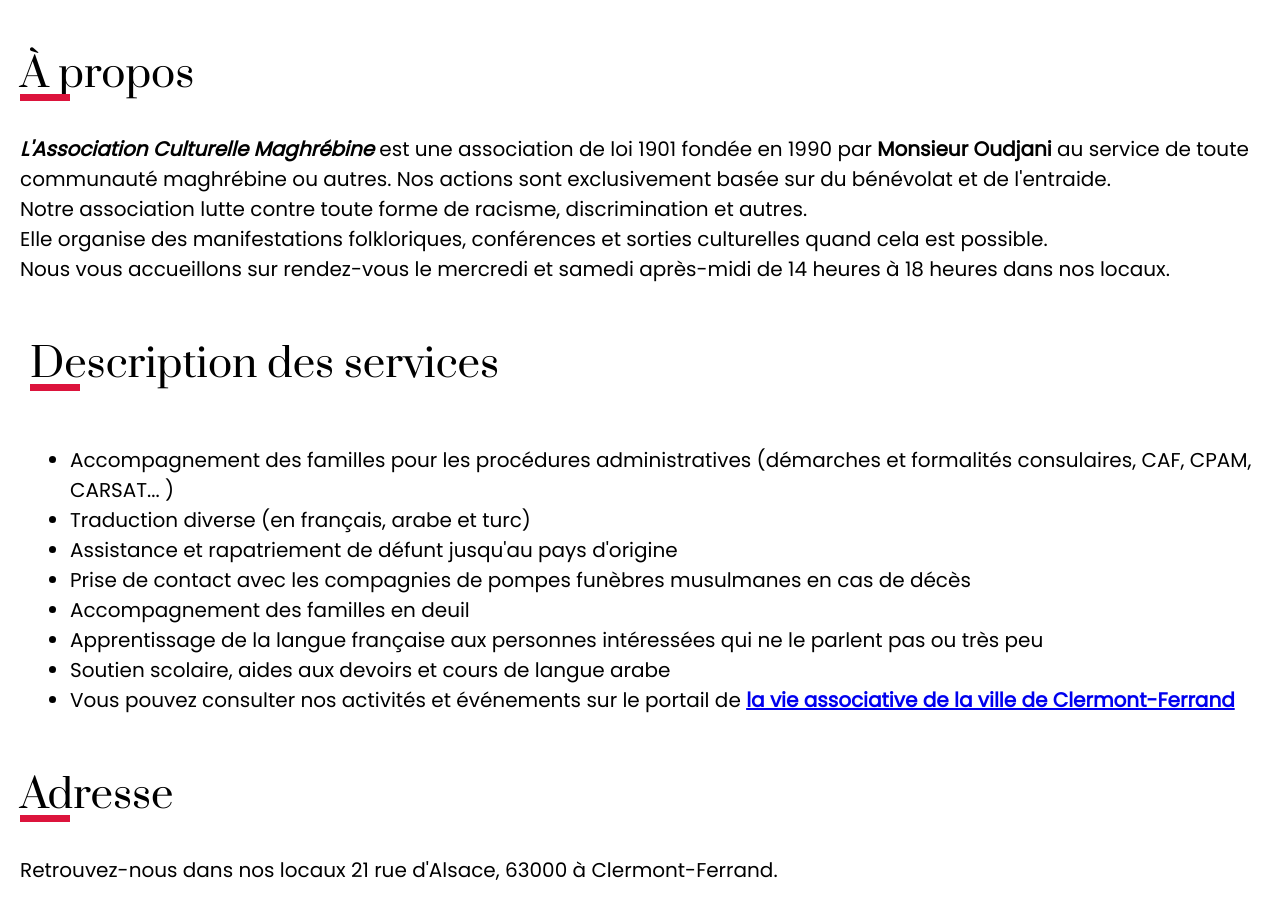
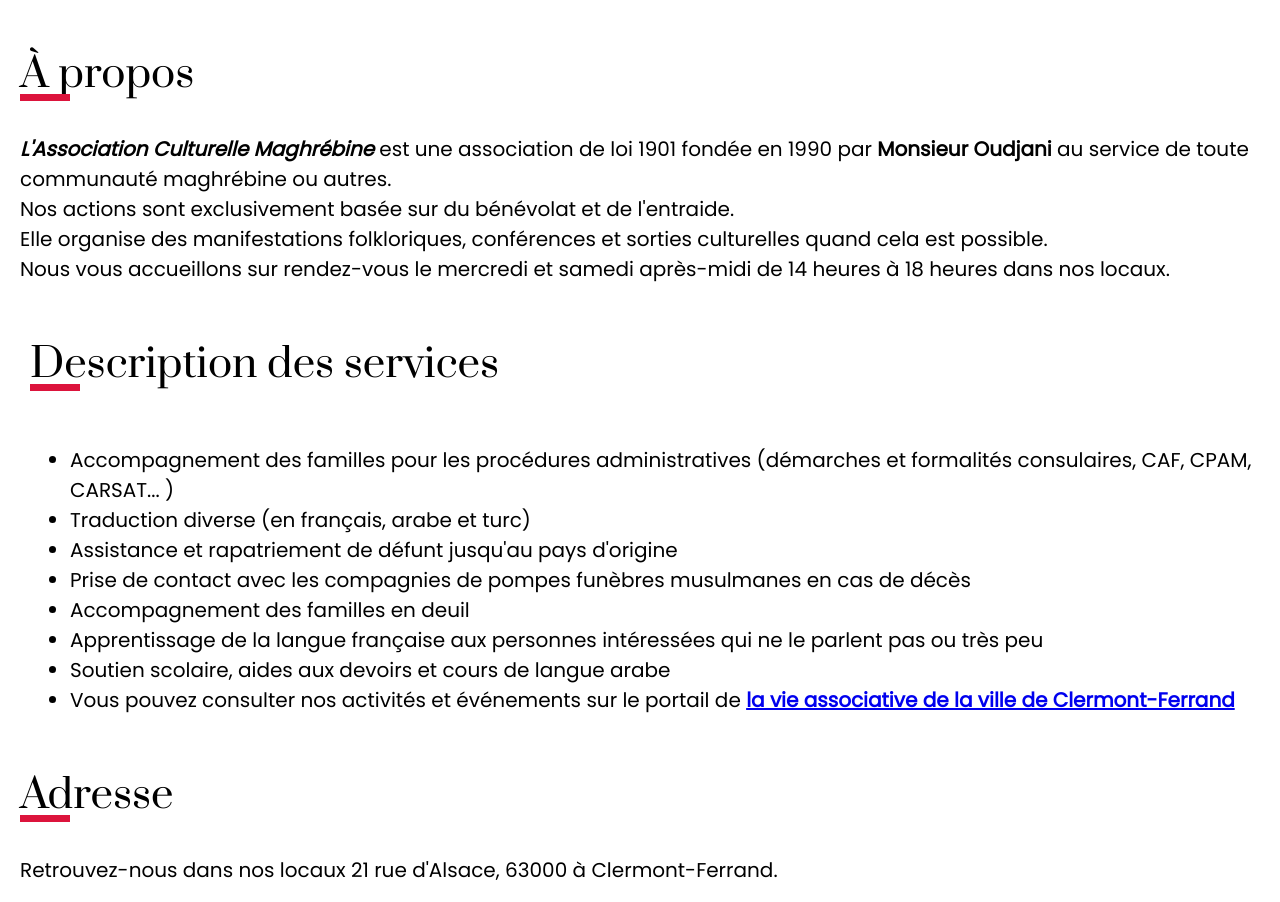
Before and after one commit to ACM63/AssociationCulturelleMaghrebine, a plain HTML site: page index.html in a window 1280 px wide. Shown: the part 1000-1902 px from the top of the page. Drawn offline with Linux system fonts and the light colour scheme.

Commit message:
Add files via upload

```diff
--- a/index.html
+++ b/index.html
@@ -59,10 +59,9 @@
         <h2 class="section-title">À propos</h2>
         <div class="about">
             <p><em><b>L'Association Culturelle Maghrébine</b></em> est une association de loi 1901 fondée en 1990 par
-                <b>Monsieur Oudjani</b> au service de toute communauté maghrébine ou autres. Nos actions sont
-                exclusivement basée sur du bénévolat et de l'entraide.<br> Notre association lutte contre toute forme de
-                racisme, discrimination et autres.<br> Elle organise des manifestations folkloriques, conférences et
-                sorties culturelles quand cela est possible.<br>Nous vous accueillons sur rendez-vous le mercredi et
+                <b>Monsieur Oudjani</b> au service de toute communauté maghrébine ou autres.</br> Nos actions sont
+                exclusivement basée sur du bénévolat et de l'entraide.</br> Elle organise des manifestations folkloriques, conférences et
+                sorties culturelles quand cela est possible.</br>Nous vous accueillons sur rendez-vous le mercredi et
                 samedi après-midi de 14 heures à 18 heures dans nos locaux.
             </p>
         </div>
```
